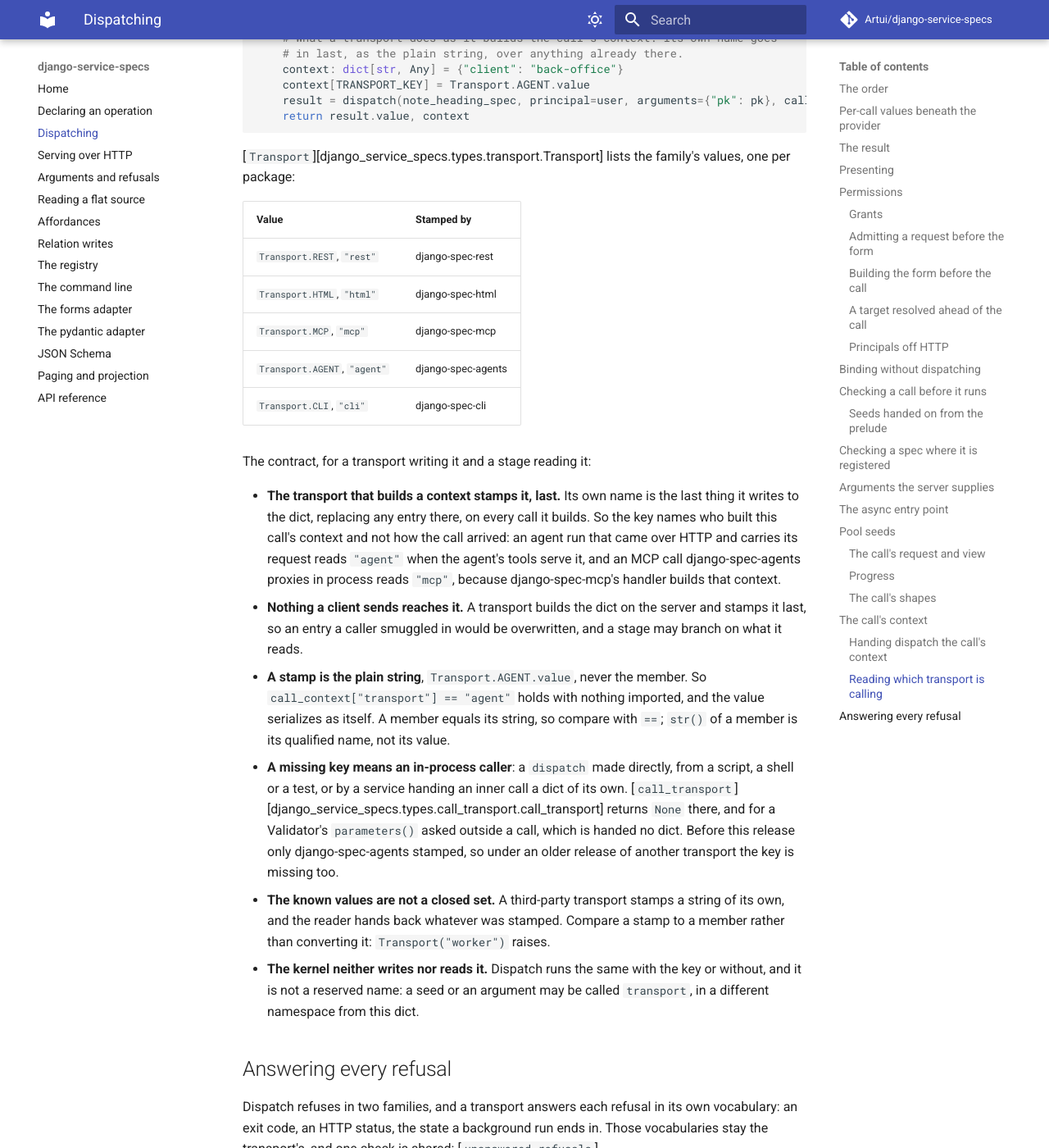
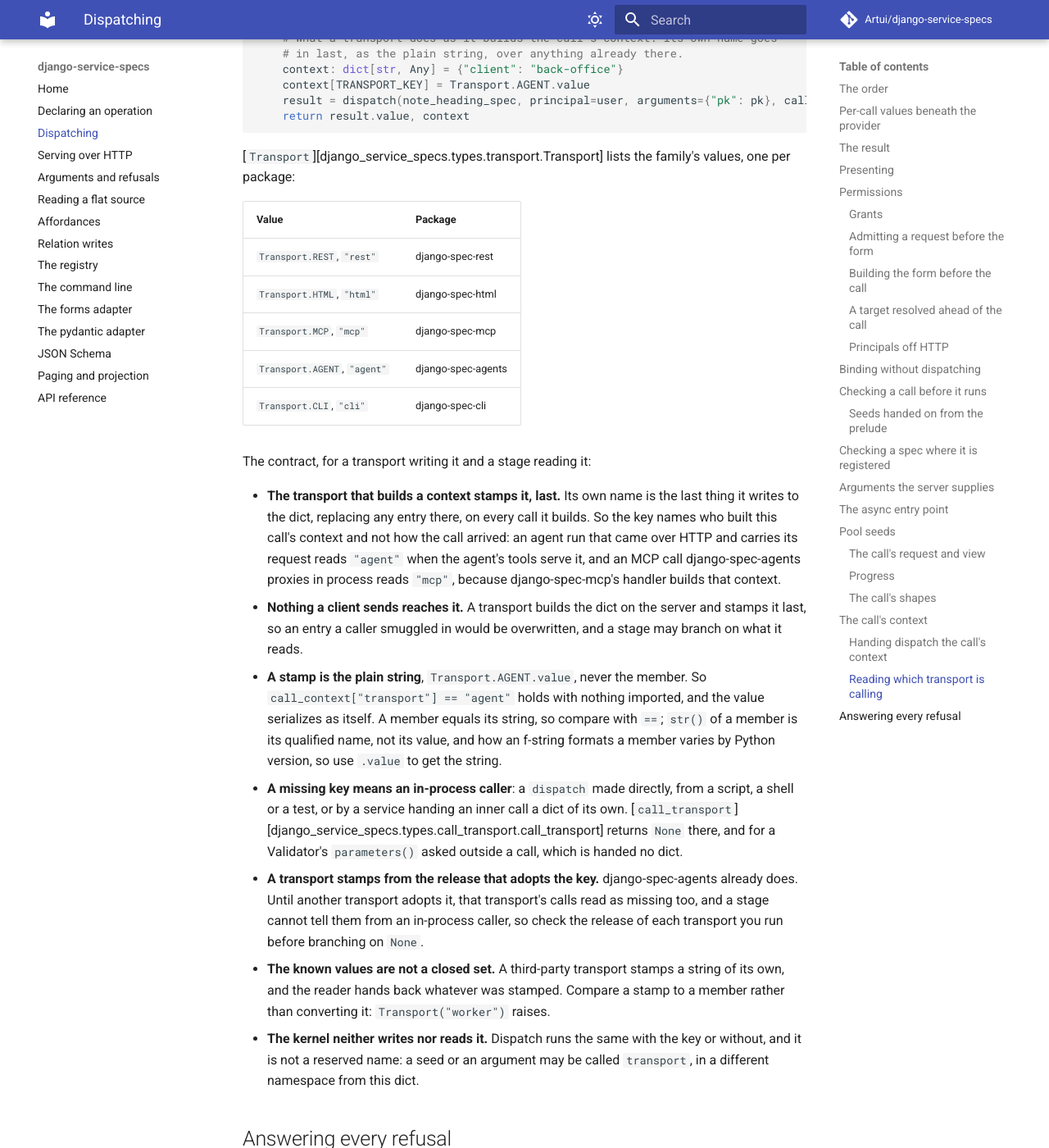
Before and after one commit to Artui/django-service-specs, an MkDocs documentation site: the page built from docs/dispatching.md, in a window 1280 px wide and 1400 px high, scrolled down 35819 px. Shown: the whole window at 82% size. Built offline with MkDocs 1.6.1 and Material for MkDocs 9.7.7, drawn with Linux system fonts in a browser that asks for light colours; comment, search, counter and statistics services are not loaded.

Commit message:
State the transports' adoption as it is, name the archived reader, pin the claims
The guide and docstrings read as if every transport stamps today. Only
spec-agents does, so a stage reading None under another transport's older
release would take it for an in-process caller: the docs now say so. The
changelog named no reader of the removed property, while the archived
djangorestframework-pydantic-ai 0.36.x reads it through a SpecRegistry.

Tests now hold what only a probe held: each name's value, str() of a member, a
stranger's string refused by conversion, the selector branch not touching the
key, and a seed and an argument named transport.

Co-Authored-By: Claude Opus 5.5 <noreply@anthropic.com>

```diff
--- a/docs/dispatching.md
+++ b/docs/dispatching.md
@@ -1335,7 +1335,7 @@ docs/examples/dispatching.py:call_transport
 [`Transport`][django_service_specs.types.transport.Transport] lists the family's
 values, one per package:
 
-| Value | Stamped by |
+| Value | Package |
 | --- | --- |
 | `Transport.REST`, `"rest"` | django-spec-rest |
 | `Transport.HTML`, `"html"` | django-spec-html |
@@ -1357,13 +1357,17 @@ The contract, for a transport writing it and a stage reading it:
 - **A stamp is the plain string**, `Transport.AGENT.value`, never the member. So
   `call_context["transport"] == "agent"` holds with nothing imported, and the value
   serializes as itself. A member equals its string, so compare with `==`; `str()` of a
-  member is its qualified name, not its value.
+  member is its qualified name, not its value, and how an f-string formats a member
+  varies by Python version, so use `.value` to get the string.
 - **A missing key means an in-process caller**: a `dispatch` made directly, from a
   script, a shell or a test, or by a service handing an inner call a dict of its own.
   [`call_transport`][django_service_specs.types.call_transport.call_transport] returns
   `None` there, and for a Validator's `parameters()` asked outside a call, which is
-  handed no dict. Before this release only django-spec-agents stamped, so under an
-  older release of another transport the key is missing too.
+  handed no dict.
+- **A transport stamps from the release that adopts the key.** django-spec-agents
+  already does. Until another transport adopts it, that transport's calls read as
+  missing too, and a stage cannot tell them from an in-process caller, so check the
+  release of each transport you run before branching on `None`.
 - **The known values are not a closed set.** A third-party transport stamps a string of
   its own, and the reader hands back whatever was stamped. Compare a stamp to a member
   rather than converting it: `Transport("worker")` raises.
```
Also changed, not shown: CHANGELOG.md (+10 -6 lines), 5 other files.
